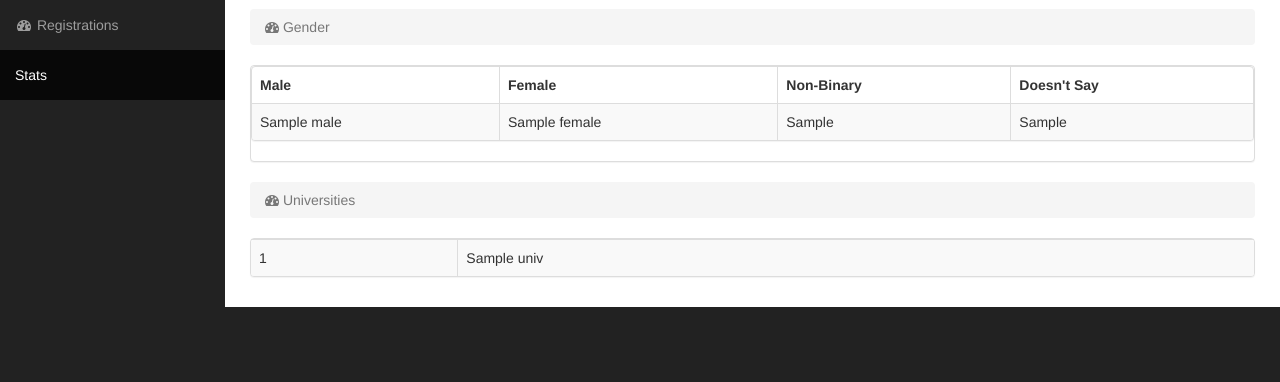
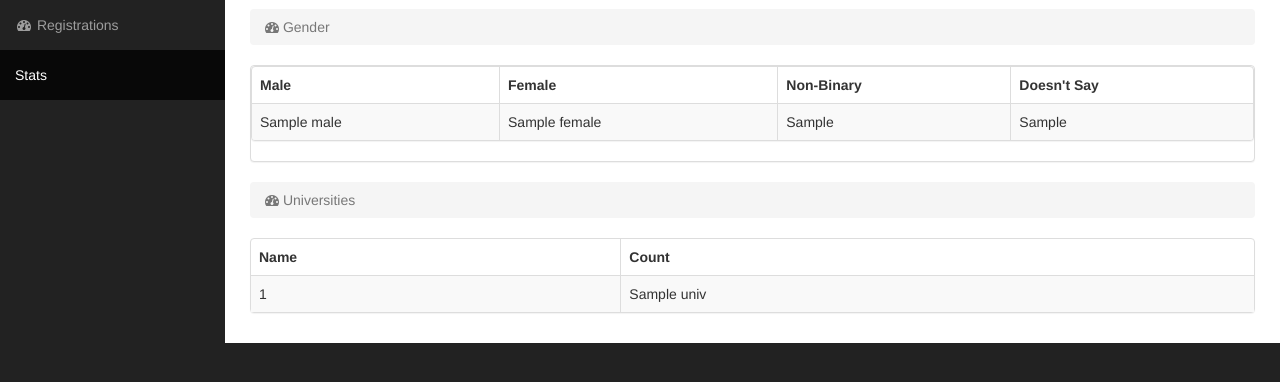
Before and after one commit to RitwikGupta/MLHOrganizerDash, a Flask app: template dash/templates/stats.html in a window 1280 px wide. Shown: the part 51-433 px from the top of the page. Run offline with Flask 2, Linux system fonts and the light colour scheme; the template is opened without the code that fills it: most values are stand-ins (such as "Sample title", 1, 10 or a date in 2020); parts of the project's set-up code (start-up, migrations or seed data) failed here and were passed over; some libraries are stand-ins or nearby versions.

Commit message:
Added ability for universities to be sorted

```diff
--- a/dash/config.py
+++ b/dash/config.py
@@ -1,3 +1,3 @@
-client_id = "YOUR CLIENT ID"
-secret = "YOUR SECRET"
+client_id = "5ae15f82e76d215c66f7de9ae0dfcb211c89f58b0c4ce3dbe8009e9d86146fec"
+secret = "0b1d887da0b7a3caeea717cf20bd2ff44c6c37dc564c36d2d72e20c425dc183a"
 hackathon_name = "SteelHacks"
--- a/dash/templates/stats.html
+++ b/dash/templates/stats.html
@@ -90,7 +90,7 @@
                                             <tr>
                                                 <th>Male</th>
                                                 <th>Female</th>
-                                                <th>Non-Binary</a></th>
+                                                <th>Non-Binary</th>
                                                 <th>Doesn't Say</th>
                                             </tr>
                                         </thead>
@@ -124,7 +124,13 @@
                   <div class="col-lg-12">
                     <div class="panel panel-default">
                       <div class="table-responsive">
-                        <table class="table table-bordered table-hover table-striped">
+                        <table class="table table-bordered table-hover table-striped sortable">
+                            <thead>
+                                <tr>
+                                    <th>Name</th>
+                                    <th>Count</th>
+                                </tr>
+                            </thead>
                             <tbody>
                                 {% for univ in stats["university"] %}
                                 <tr>
```
